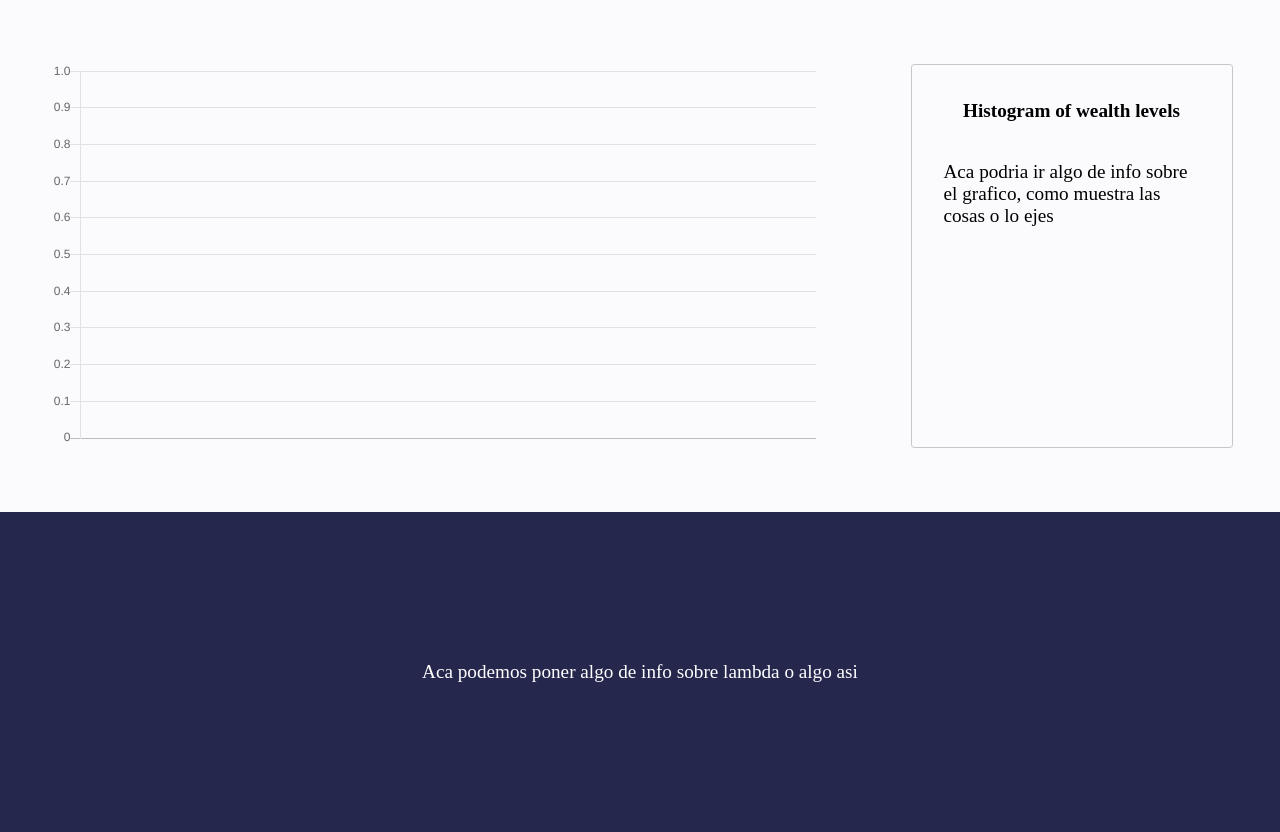
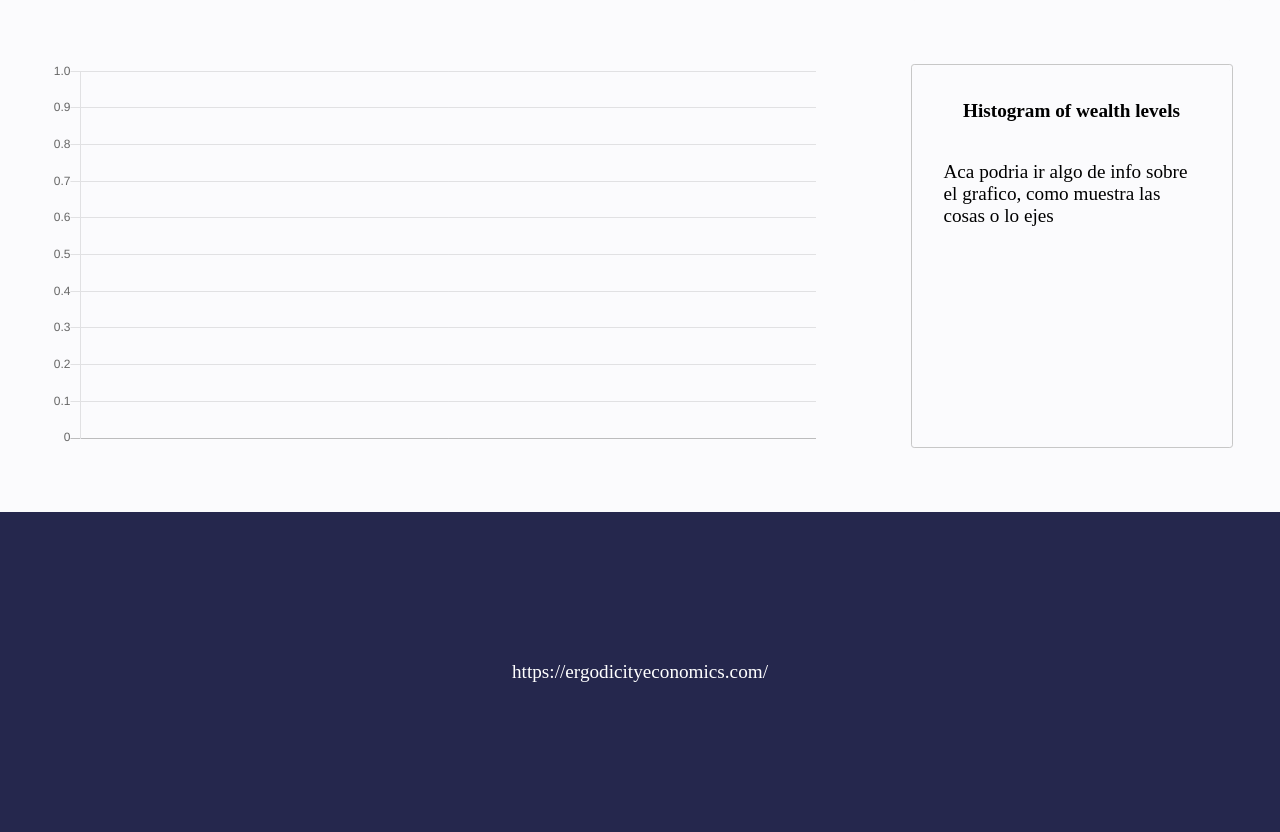
Before and after one commit to LMLhub/RGBM_animations, a website: page index.html in a window 1280 px wide. Shown: the part 1448-2280 px from the top of the page. Drawn offline with Linux system fonts and the light colour scheme; a web font is replaced by a local one.

Commit message:
changing text on footer

```diff
--- a/index.html
+++ b/index.html
@@ -137,8 +137,7 @@
 
   </div>
   <footer>
-    Aca podemos poner algo de info sobre lambda o algo asi
-
+      https://ergodicityeconomics.com/
   </footer>
 
   <script src="assets/js/bundle.js" type="text/javascript"></script>
```
